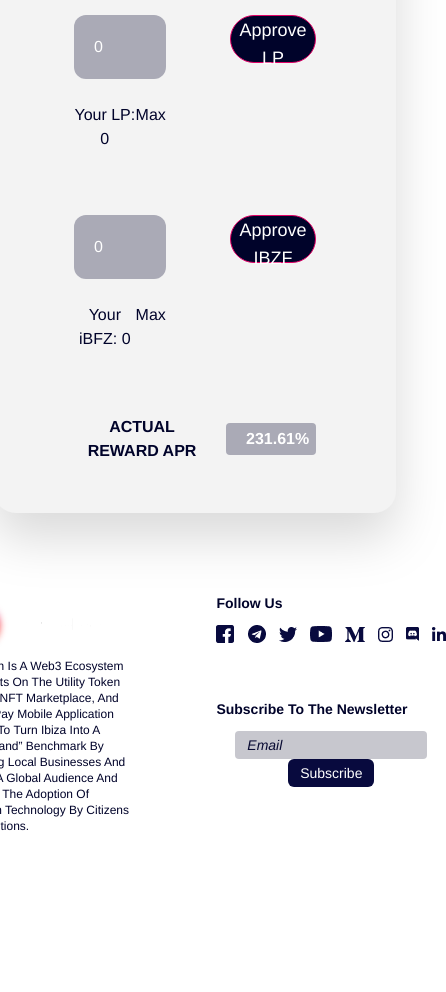
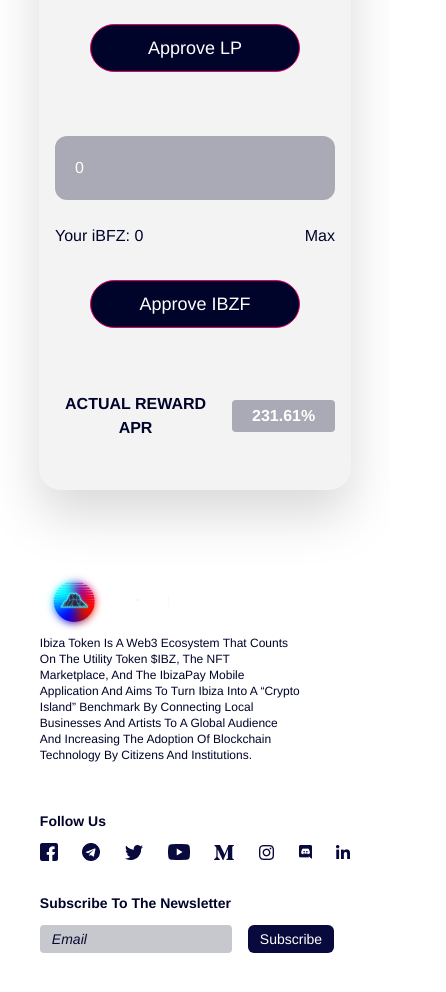
Before and after one commit to cocoa-1012/Dapp-Vue3, a Vue app: page / in a window 390 px wide. Shown: the part 860-1852 px from the top of the page, 446 px wide, since content can reach past the window. Before the commit the page ends 1794 px from the top, so only its background shows below. Built offline with nearby package versions, Linux system fonts and the light colour scheme.

Commit message:
farming page responsive

```diff
--- a/src/components/Footer.vue
+++ b/src/components/Footer.vue
@@ -105,8 +105,8 @@
 </script>
 
 <template>
-  <div class="flex">
-    <div class="mr-20">
+  <div class="lg:flex">
+    <div class="lg:mr-20">
       <div>
         <img src="/src/assets/images/footer-logo.png" alt="Image" />
       </div>
@@ -130,7 +130,7 @@
       </div>
     </div>
     <div>
-      <div>
+      <div class="mt-12">
         <p :class="p_class">Follow Us</p>
         <div
           class="flex items-center justify-between"
@@ -157,7 +157,7 @@
         </div>
       </div>
 
-      <div class="mt-14">
+      <div class="mt-8">
         <p :class="p_class">Subscribe To The Newsletter</p>
         <div>
           <input
--- a/src/views/Farming.vue
+++ b/src/views/Farming.vue
@@ -7,7 +7,8 @@
       items-left
       max-w-4xl
       w-4/5
-      px-[80px]
+      lg:px-20
+      px-4
       py-[50px]
       my-[80px]
       rounded-[22px]
@@ -31,7 +32,7 @@
         dark:text-white
         font-normal
         text-[18px]
-        w-9/12
+        lg:w-9/12
         text-left
         capitalize
         mb-[96px]
@@ -43,7 +44,7 @@
       When you add or remove liquidity, your rewards are automatically transfer
       to your wallet.
     </p>
-    <div class="flex mb-16 w-full justify-between">
+    <div class="lg:flex mb-16 w-full justify-between">
       <div class="flex-grow">
         <input
           type="number"
@@ -72,14 +73,15 @@
           rounded-3xl
           w-[210px]
           h-12
-          ml-16
+          mt-8
+          lg:mt-0 lg:ml-16
           text-lg text-white
         "
       >
         Approve LP
       </button>
     </div>
-    <div class="flex mb-16 w-full justify-between">
+    <div class="lg:flex mb-16 w-full justify-between">
       <div class="flex-grow">
         <input
           type="number"
@@ -109,7 +111,8 @@
           rounded-3xl
           w-[210px]
           h-12
-          ml-16
+          mt-8
+          lg:mt-0 lg:ml-16
           text-lg text-white
         "
       >
--- a/src/views/Home.vue
+++ b/src/views/Home.vue
@@ -7,7 +7,8 @@
       items-left
       max-w-4xl
       w-4/5
-      px-[80px]
+      lg:px-20
+      px-4
       py-[50px]
       my-[80px]
       rounded-[22px]
@@ -31,7 +32,7 @@
         dark:text-white
         font-normal
         text-[18px]
-        w-9/12
+        lg:w-9/12
         text-left
         capitalize
         mb-[96px]
@@ -43,7 +44,7 @@
       When you add or remove liquidity, your rewards are automatically transfer
       to your wallet.
     </p>
-    <div class="flex mb-16 w-full justify-between">
+    <div class="lg:flex mb-16 w-full justify-between">
       <div class="flex-grow">
         <input
           type="number"
@@ -72,14 +73,15 @@
           rounded-3xl
           w-[210px]
           h-12
-          ml-16
+          mt-8
+          lg:mt-0 lg:ml-16
           text-lg text-white
         "
       >
         Approve LP
       </button>
     </div>
-    <div class="flex mb-16 w-full justify-between">
+    <div class="lg:flex mb-16 w-full justify-between">
       <div class="flex-grow">
         <input
           type="number"
@@ -109,7 +111,8 @@
           rounded-3xl
           w-[210px]
           h-12
-          ml-16
+          mt-8
+          lg:mt-0 lg:ml-16
           text-lg text-white
         "
       >
```
